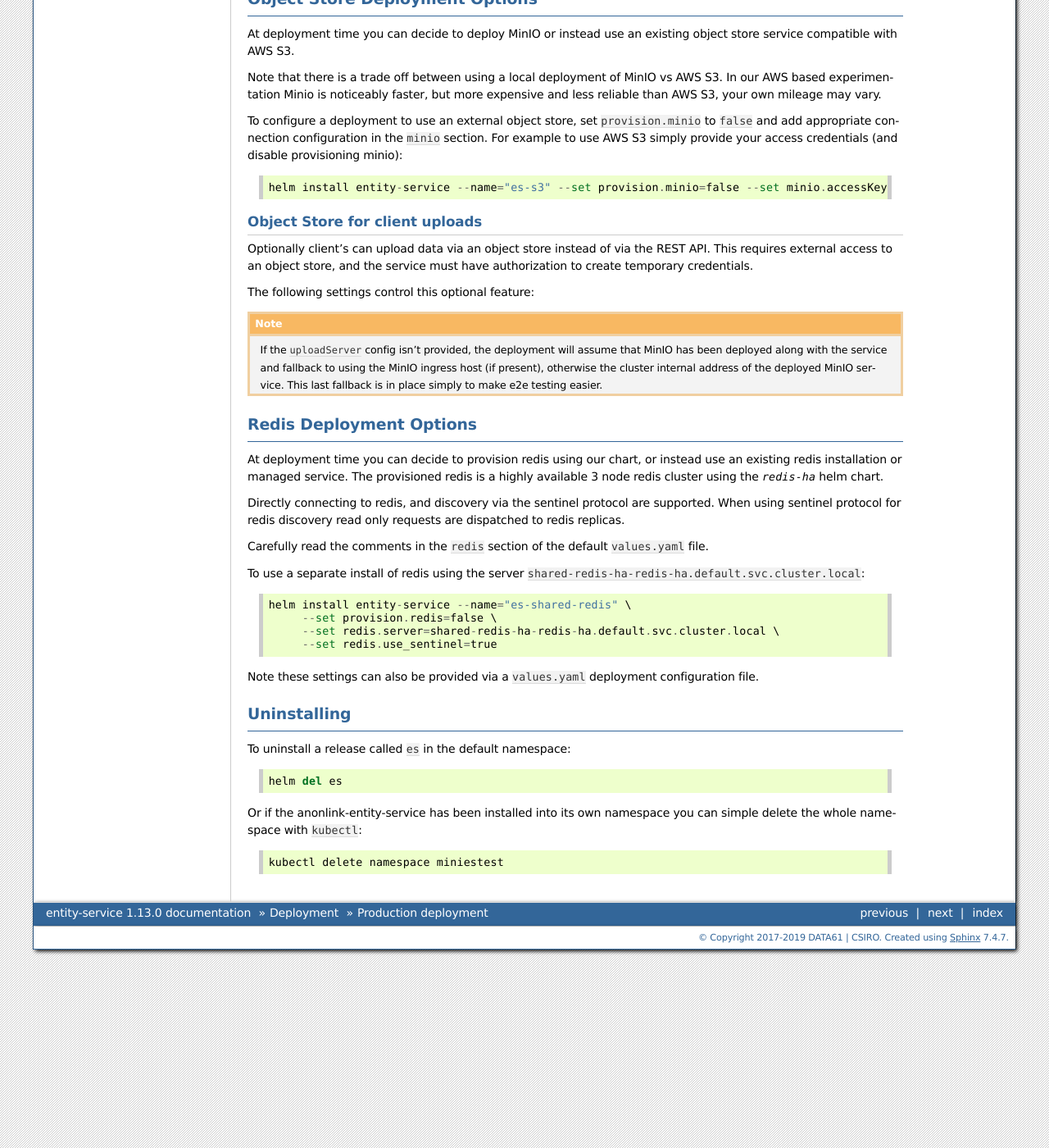
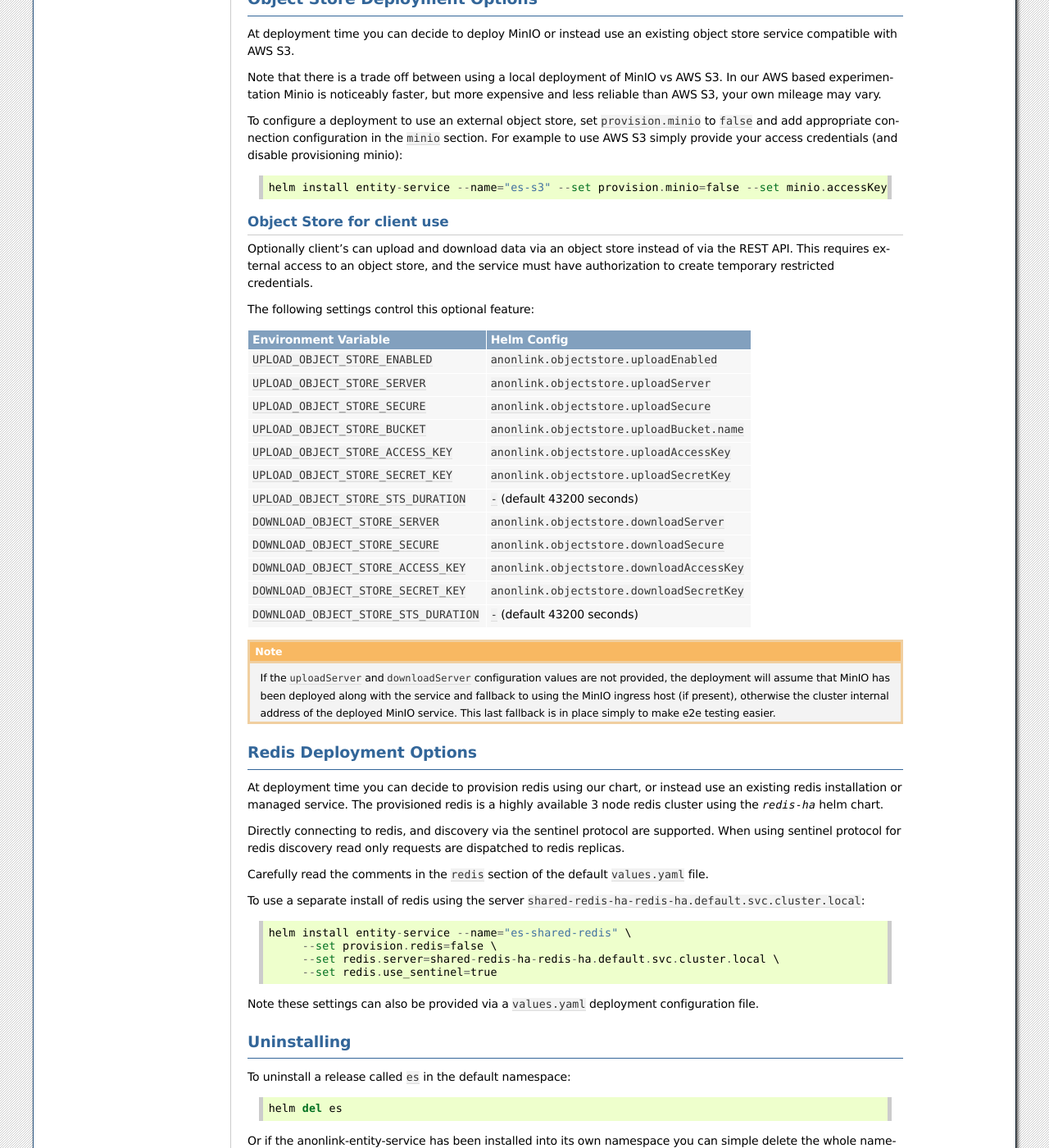
Before and after one commit to data61/anonlink-entity-service, a Sphinx documentation site: the page built from docs/production-deployment.rst, in a window 1280 px wide and 1400 px high, scrolled down 4419 px. Shown: the whole window at 82% size. Built offline with Sphinx 7.4.7, drawn with Linux system fonts in a browser that asks for light colours; formulas are drawn with MathJax 3; pages that are not in the unit, such as notebooks, are missing from menus.

Commit message:
Update documentation on downloading similarity scores

```diff
--- a/docs/changelog.rst
+++ b/docs/changelog.rst
@@ -7,7 +7,9 @@ Changelog
 Next Version
 ------------
 
-Updates Redis and MinIO dependencies.
+- Candidate pair's similarity scores can be exposed directly from the object store
+  using temporary download credentials.
+- Updates Alpine, Redis and MinIO dependencies.
 
 Version 1.13.0
 --------------
--- a/docs/production-deployment.rst
+++ b/docs/production-deployment.rst
@@ -266,31 +266,38 @@ credentials (and disable provisioning minio)::
     helm install entity-service --name="es-s3" --set provision.minio=false --set minio.accessKey=XXX --set minio.secretKey=YYY --set minio.bucket=<bucket>
 
 
-Object Store for client uploads
-~~~~~~~~~~~~~~~~~~~~~~~~~~~~~~~
+Object Store for client use
+~~~~~~~~~~~~~~~~~~~~~~~~~~~
 
-Optionally client's can upload data via an object store instead of via the REST API. This requires external access
-to an object store, and the service must have authorization to create temporary credentials.
+Optionally client's can upload and download data via an object store instead of via the REST API.
+This requires external access to an object store, and the service must have authorization to create
+temporary restricted credentials.
 
 The following settings control this optional feature:
 
-==================================  ==========================================
-     Environment Variable              Helm Config
-==================================  ==========================================
-``UPLOAD_OBJECT_STORE_ENABLED``      ``anonlink.objectstore.uploadEnabled``
-``UPLOAD_OBJECT_STORE_SERVER``       ``anonlink.objectstore.uploadServer``
-``UPLOAD_OBJECT_STORE_SECURE``       ``anonlink.objectstore.uploadSecure``
-``UPLOAD_OBJECT_STORE_BUCKET``       ``anonlink.objectstore.uploadBucket.name``
-``UPLOAD_OBJECT_STORE_ACCESS_KEY``   ``anonlink.objectstore.uploadAccessKey``
-``UPLOAD_OBJECT_STORE_SECRET_KEY``   ``anonlink.objectstore.uploadSecretKey``
-===================================  ==========================================
+=======================================  ==========================================
+     Environment Variable                 Helm Config
+=======================================  ==========================================
+``UPLOAD_OBJECT_STORE_ENABLED``          ``anonlink.objectstore.uploadEnabled``
+``UPLOAD_OBJECT_STORE_SERVER``           ``anonlink.objectstore.uploadServer``
+``UPLOAD_OBJECT_STORE_SECURE``           ``anonlink.objectstore.uploadSecure``
+``UPLOAD_OBJECT_STORE_BUCKET``           ``anonlink.objectstore.uploadBucket.name``
+``UPLOAD_OBJECT_STORE_ACCESS_KEY``       ``anonlink.objectstore.uploadAccessKey``
+``UPLOAD_OBJECT_STORE_SECRET_KEY``       ``anonlink.objectstore.uploadSecretKey``
+``UPLOAD_OBJECT_STORE_STS_DURATION``     ``-`` (default 43200 seconds)
+``DOWNLOAD_OBJECT_STORE_SERVER``         ``anonlink.objectstore.downloadServer``
+``DOWNLOAD_OBJECT_STORE_SECURE``         ``anonlink.objectstore.downloadSecure``
+``DOWNLOAD_OBJECT_STORE_ACCESS_KEY``     ``anonlink.objectstore.downloadAccessKey``
+``DOWNLOAD_OBJECT_STORE_SECRET_KEY``     ``anonlink.objectstore.downloadSecretKey``
+``DOWNLOAD_OBJECT_STORE_STS_DURATION``   ``-`` (default 43200 seconds)
+=======================================  ==========================================
 
 
 .. note::
 
-   If the ``uploadServer`` config isn't provided, the deployment will assume that MinIO has been
-   deployed along with the service and fallback to using the MinIO ingress host (if present),
-   otherwise the cluster internal address of the deployed MinIO service. This last fallback is
+   If the ``uploadServer`` and ``downloadServer`` configuration values are not provided, the deployment
+   will assume that MinIO has been deployed along with the service and fallback to using the MinIO ingress
+   host (if present), otherwise the cluster internal address of the deployed MinIO service. This last fallback is
    in place simply to make e2e testing easier.
 
 
```
Also changed, not shown: 1 other file.
